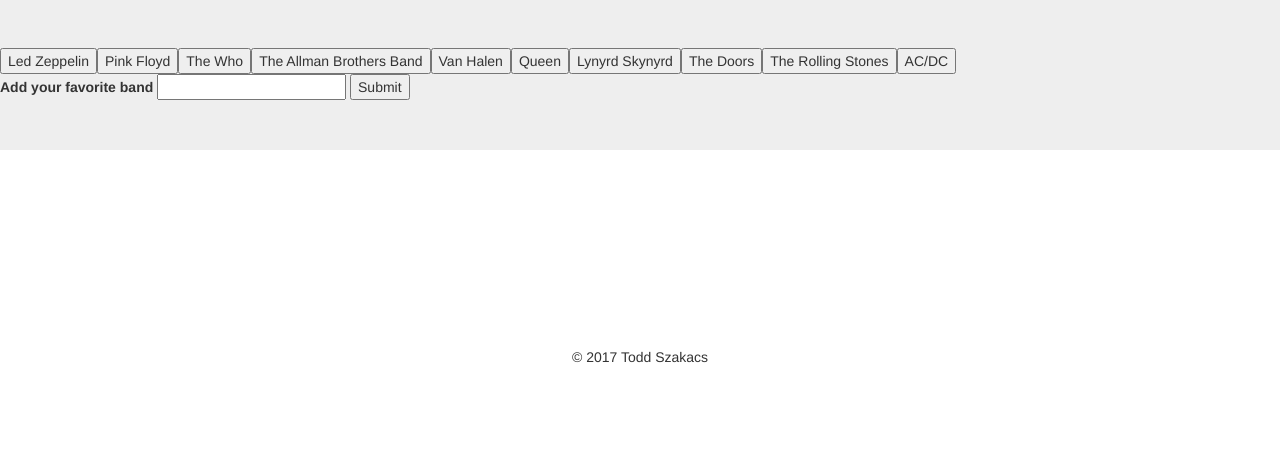
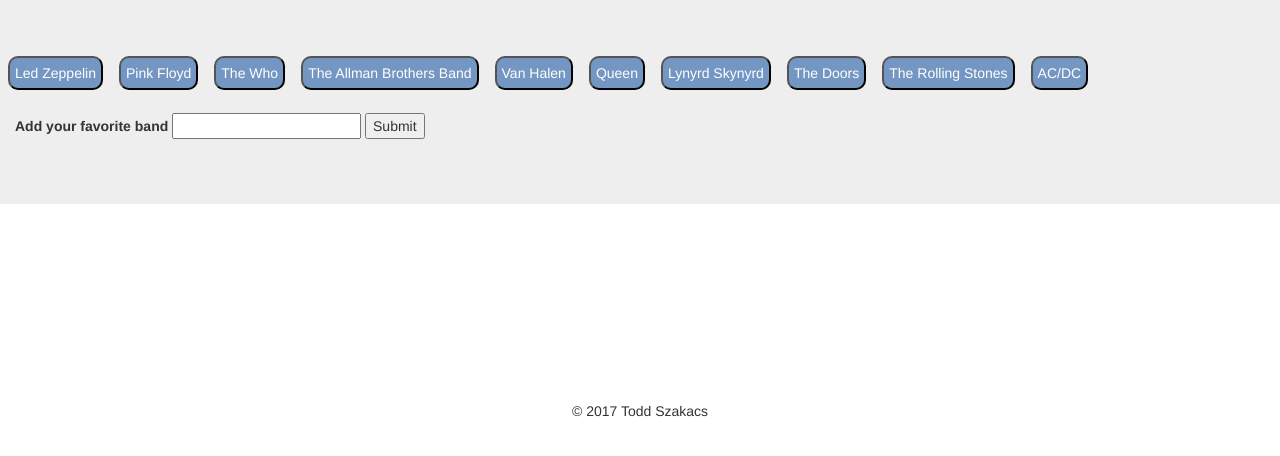
Before and after one commit to Shacko13/GifTastic-Classic-Rock, a plain HTML site: page index.html in a window 1280 px wide. Drawn offline with nearby package versions, Linux system fonts and the light colour scheme.

Commit message:
styling updates

```diff
--- a/assets/css/style.css
+++ b/assets/css/style.css
@@ -2,6 +2,21 @@
     box-sizing: border-box;
 }
 
+.band {
+	padding: 5px;
+	margin: 8px;
+	color: white;
+	background-color: #7496c2;
+	border-radius: 10px;
+}
+
+#addBands-form {
+	margin: 15px;
+}
+
+#gifsArea {
+	margin-left: 10px;
+}
 
 
 footer {
```
